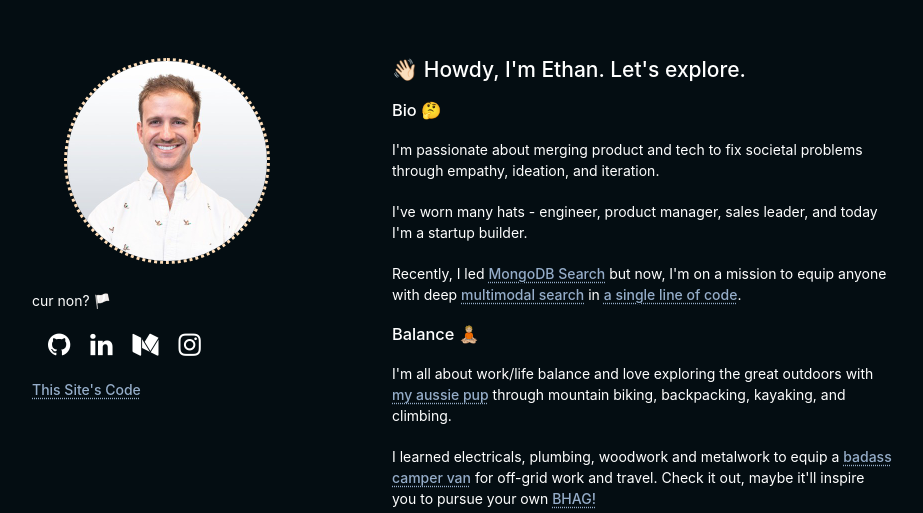
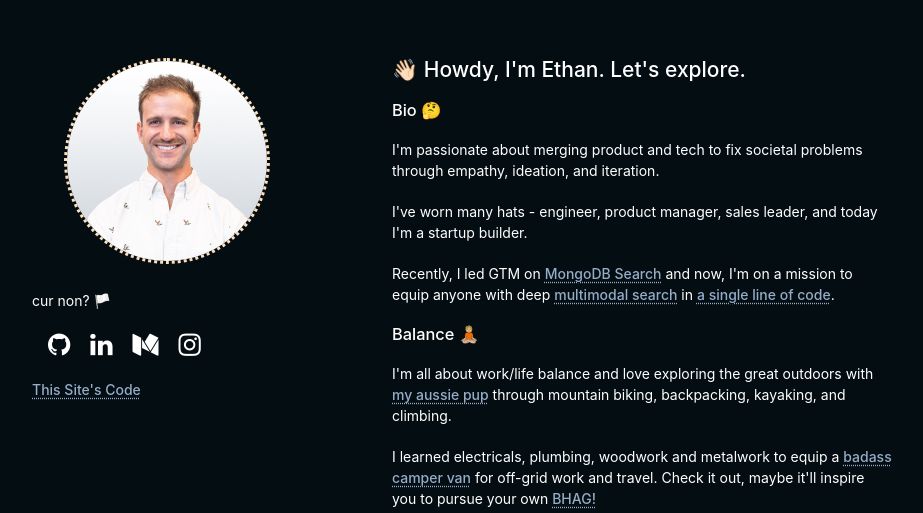
Before and after one commit to esteininger/minimal-website, a Flask app: page / in a window 1280 px wide. Shown: the top 513 px of the page, without its empty margins (178-1101 px from the left). Run offline with Flask 3, Linux system fonts and the light colour scheme; data that the repository does not hold is empty.

Commit message:
no message

```diff
--- a/templates/index.html
+++ b/templates/index.html
@@ -73,7 +73,8 @@
       </p>
 
       <p>
-        Recently, I led <a href="https://www.mongodb.com/developer/author/ethan-steininger/">MongoDB Search</a> but
+        Recently, I led GTM on <a href="https://www.mongodb.com/developer/author/ethan-steininger/">MongoDB Search</a>
+        and
         now, I'm on a mission to equip anyone with deep
         <a href="https://learn.mixpeek.com/">multimodal search</a> in <a href="https://mixpeek.com/">a
           single line of code</a>.
```
